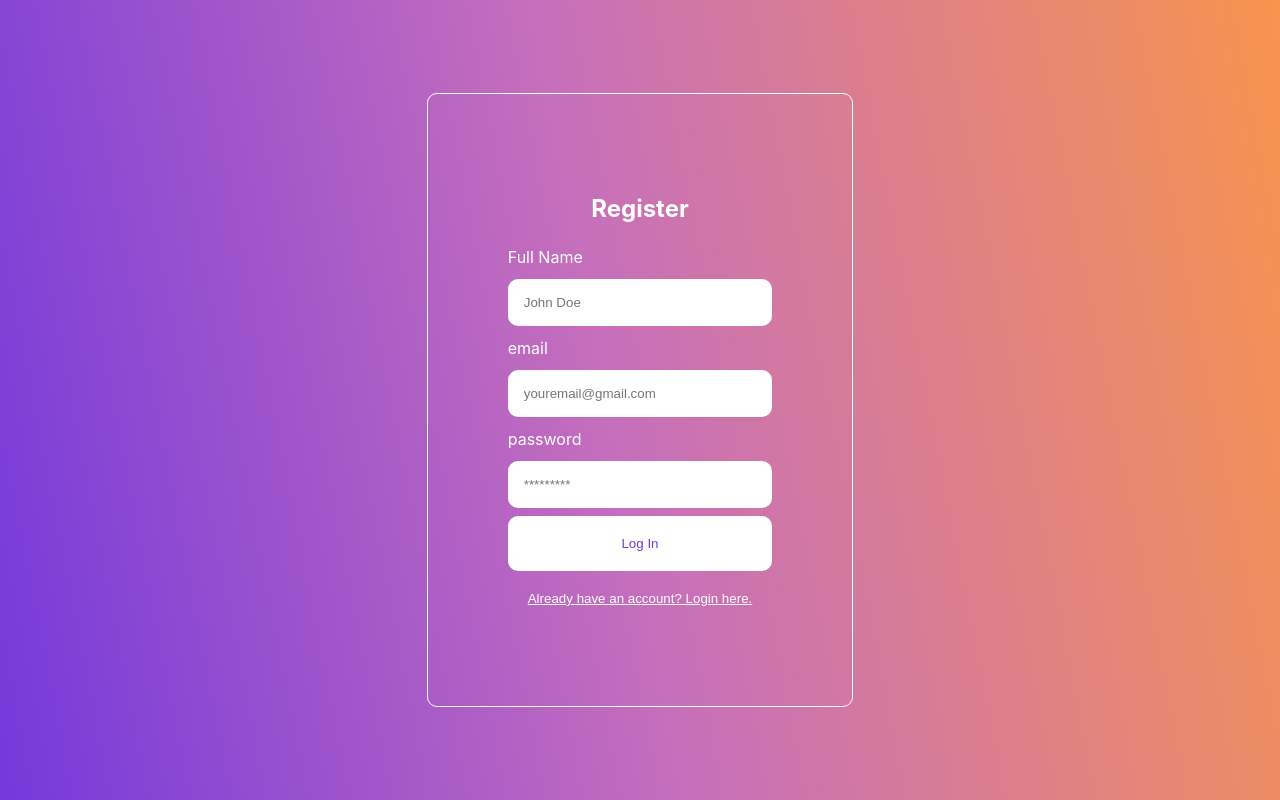
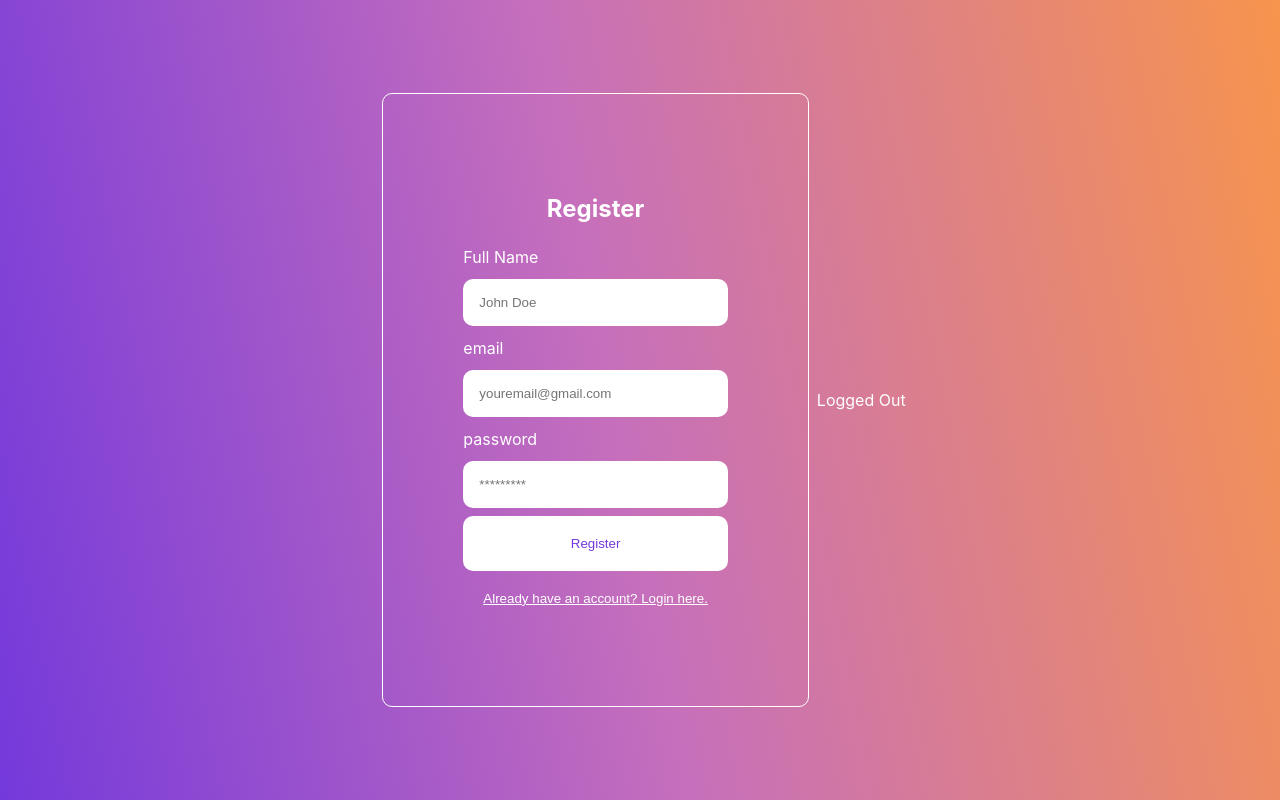
Before and after one commit to joshuaaduarte/BUTLR, a React (Create React App) app in the folder BUTLR/: page / in a window 1280 px wide. Both pictures are taken after a click on the button "Don't have an account? Register Here". Built offline with nearby package versions, Linux system fonts and the light colour scheme; no server answers.

Commit message:
Connected log in page to firebase to store user information pertaining to log in (email and password).

```diff
--- a/BUTLR/package.json
+++ b/BUTLR/package.json
@@ -6,6 +6,7 @@
     "@testing-library/jest-dom": "^5.17.0",
     "@testing-library/react": "^13.4.0",
     "@testing-library/user-event": "^13.5.0",
+    "firebase": "^10.3.1",
     "react": "^18.2.0",
     "react-dom": "^18.2.0",
     "react-scripts": "5.0.1",
--- a/BUTLR/src/App.js
+++ b/BUTLR/src/App.js
@@ -3,6 +3,7 @@ import logo from './logo.svg';
 import './App.css';
 import { Login } from "./login";
 import { Register } from "./register";
+import AuthDetails  from "./authDetails";
 
 
 function App() {
@@ -18,6 +19,7 @@ function App() {
       {
         currentForm === "login" ? <Login onFormSwitch={toggleForm} /> : <Register onFormSwitch={toggleForm}/>
       }
+      < AuthDetails />
     </div>
   );
 }
--- a/BUTLR/src/login.jsx
+++ b/BUTLR/src/login.jsx
@@ -1,12 +1,19 @@
 import React, { useState } from "react";
+import { signInWithEmailAndPassword } from "firebase/auth";
+import { auth } from "./firebase";
 
 export const Login = (props) => {
     const [email, setEmail] = useState('');
-    const [pass, setPass] = useState('');
+    const [password, setPassword] = useState('');
 
     const handleSubmit = (e) => {
         e.preventDefault();
-        console.log(email);
+        signInWithEmailAndPassword(auth, email, password)
+            .then((userCredential) => {
+            console.log(userCredential)
+        }).catch((error) => {
+            console.log(error);
+        })
     }
 
     return (
@@ -17,7 +24,7 @@ export const Login = (props) => {
                 <input value={email} onChange={(e) => setEmail(e.target.value)} type="email" placeholder="youremail@gmail.com" id="email" name="email"/>
 
                 <label htmlFor="password">password</label>
-                <input value={pass} onChange={(e) => setPass(e.target.value)} type="password" placeholder="*********" id="password" name="password"/>
+                <input value={password} onChange={(e) => setPassword(e.target.value)} type="password" placeholder="*********" id="password" name="password"/>
                 <button type="submit">Log In</button>
             </form>
             <button className="link-btn" onClick={() => props.onFormSwitch('register')}> Don't have an account? Register Here</button>
--- a/BUTLR/src/register.jsx
+++ b/BUTLR/src/register.jsx
@@ -1,14 +1,20 @@
 import React, { useState } from "react";
-
+import { createUserWithEmailAndPassword } from "firebase/auth";
+import { auth } from "./firebase";
 
 export const Register = (props) => {
     const [email, setEmail] = useState('');
-    const [pass, setPass] = useState('');
+    const [password, setPassword] = useState('');
     const [name, setName] = useState('');
 
     const handleSubmit = (e) => {
         e.preventDefault();
-        console.log(email);
+        createUserWithEmailAndPassword(auth, email, password)
+        .then((userCredential) => {
+        console.log(userCredential)
+    }).catch((error) => {
+        console.log(error);
+    })
     }
 
     return (
@@ -16,14 +22,14 @@ export const Register = (props) => {
             <h2>Register</h2>
             <form className="register-form" onSubmit={handleSubmit}>
                 <label htmlFor="name">Full Name</label>
-                <input value={name} name="name" id="name" placeholder="John Doe" />
+                <input value={name} onChange={(e) => setName(e.target.value)} name="name" id="name" placeholder="John Doe" />
 
                 <label htmlFor="email">email</label>
                 <input value={email} onChange={(e) => setEmail(e.target.value)} type="email" placeholder="youremail@gmail.com" id="email" name="email"/>
 
                 <label htmlFor="password">password</label>
-                <input value={pass} onChange={(e) => setPass(e.target.value)} type="password" placeholder="*********" id="password" name="password"/>
-                <button type="submit">Log In</button>
+                <input value={password} onChange={(e) => setPassword(e.target.value)} type="password" placeholder="*********" id="password" name="password"/>
+                <button type="submit">Register</button>
             </form>
             <button className="link-btn" onClick={() => props.onFormSwitch('login')}>Already have an account? Login here.</button>
         </div>
```
Also changed, not shown: 1 other file (tests, documents, lock files or other folders).
